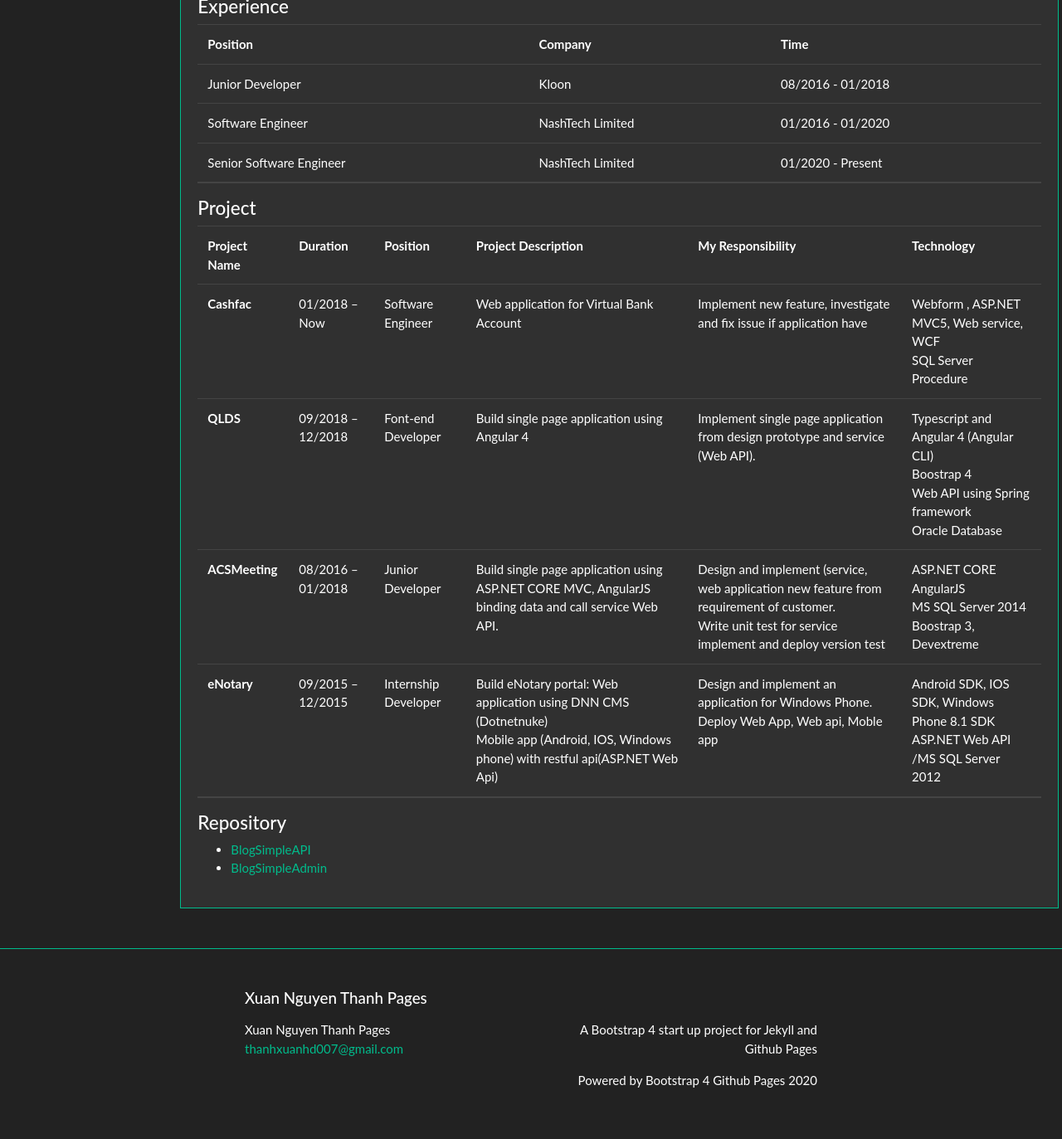
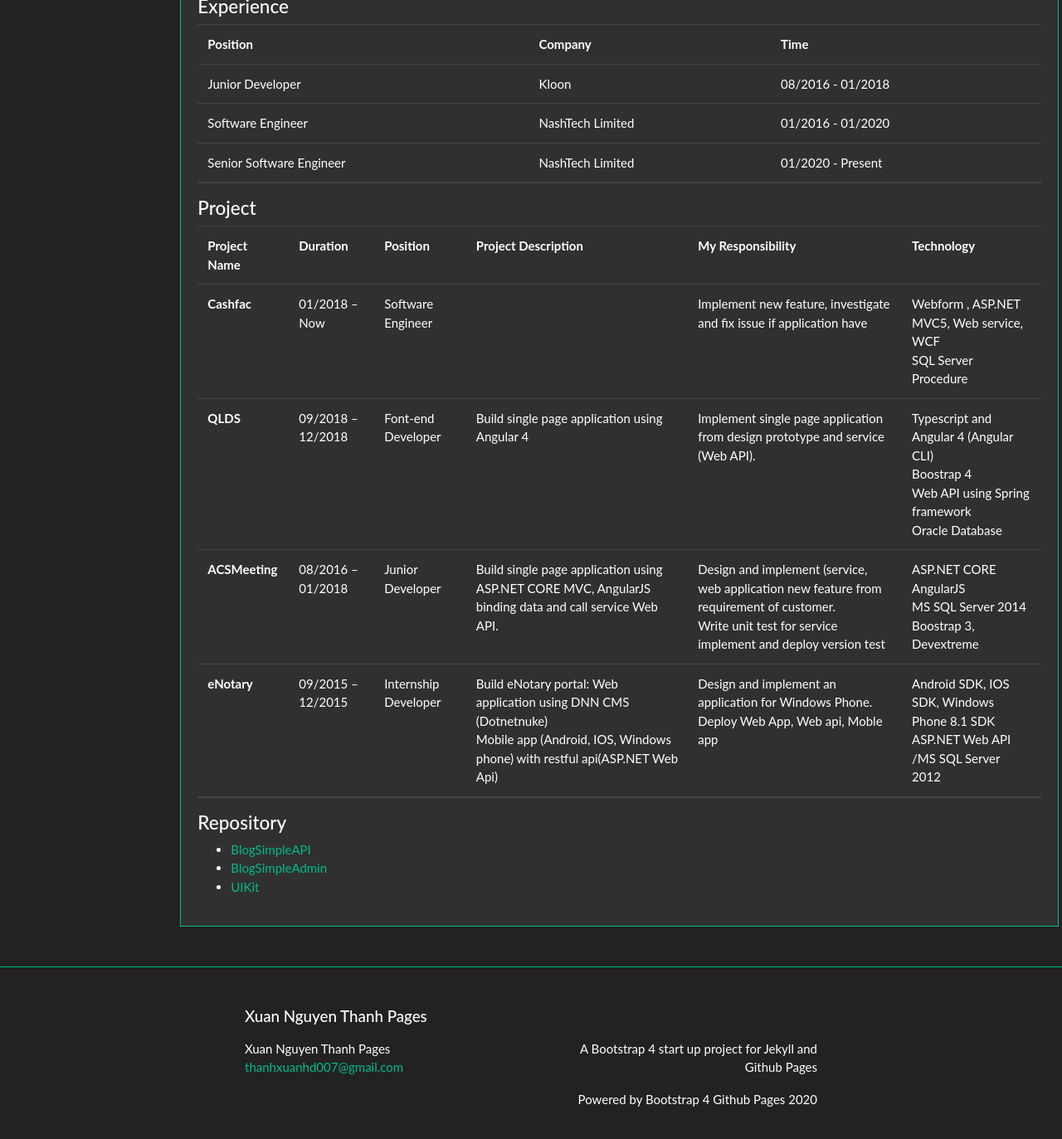
Before and after one commit to thanhxuanhd/thanhxuanhd.github.io, a Jekyll site: the page built from index.md, in a window 1280 px wide and 1400 px high, scrolled down 774 px. Shown: the top 1373 px of the window at 83% size. Built offline with Jekyll 4.4.1, drawn with Linux system fonts in a browser that asks for light colours; our own code applies the rules of GitHub Pages for plain Markdown files.

```diff
--- a/index.md
+++ b/index.md
@@ -1,7 +1,7 @@
+##### My name is Xuan Nguyen Thanh
 
+##### Position: Software Engineer - 4 years’ experience
 
-##### My name is Xuan Nguyen Thanh
-##### Position: Software Engineer - 4 years’ experience
 ##### Location: Ha Noi - Viet Nam
 
 #### Personal Statement
@@ -9,39 +9,42 @@
 1. Over 3 years’ experience in software development as Developer using ASP.NET Webform, ASP.NET Core MVC, ASP.NET Core Web API, WCF Service(Windows Communication Foundation)
 
 2. Knowledge about .Net technology, including: ASP.Net MVC5, ASP.NET Core using Entity
-framework code first
+   framework code first
 
 3. Knowledge about Html, Javascript, CSS, AngularJS, Angular 2, Angular 4 build single page application
 
 #### Education and Qualifications:
+
 - 2011 - 2016: **Viet Nam National University of Agriculture(VNUA) Information Technology – GPA 2.59**
 
 #### Technical Skills
 
-Skills                  |                        |
----------------------   | ---------------------
-OS                      | Windows Server 2012/2014/2016/2019
-Languages               | C#, Typescript, HTML, CSS, Javascript
-Databases               | MS Access, MySQL, Microsoft SQL Server 2005/2008/2012/2014/2016
-Packages and Frameworks | ASP.NET, ASP.NET Core, Blazor, Angular JS, Angular 2 – 4 – 6 – 8 - 9, DevExtreme
+| Skills                  |                                                                                  |
+| ----------------------- | -------------------------------------------------------------------------------- |
+| OS                      | Windows Server 2012/2014/2016/2019                                               |
+| Languages               | C#, Typescript, HTML, CSS, Javascript                                            |
+| Databases               | MS Access, MySQL, Microsoft SQL Server 2005/2008/2012/2014/2016                  |
+| Packages and Frameworks | ASP.NET, ASP.NET Core, Blazor, Angular JS, Angular 2 – 4 – 6 – 8 - 9, DevExtreme |
 
 #### Experience
 
-| Position | Company | Time |
-------------- | ------------- | -------------
-Junior Developer | Kloon | 08/2016 - 01/2018
-Software Engineer | NashTech Limited | 01/2016 - 01/2020
-Senior Software Engineer|  NashTech Limited | 01/2020 - Present
+| Position                 | Company          | Time              |
+| ------------------------ | ---------------- | ----------------- |
+| Junior Developer         | Kloon            | 08/2016 - 01/2018 |
+| Software Engineer        | NashTech Limited | 01/2016 - 01/2020 |
+| Senior Software Engineer | NashTech Limited | 01/2020 - Present |
 
 #### Project
 
- Project Name | Duration | Position | Project Description | My Responsibility| Technology
-------------- |  ------------- | ------------- | ------------- | ------------- | -------------
-**Cashfac** | 01/2018 – Now | Software Engineer | Web application for Virtual Bank Account | Implement new feature, investigate and fix issue if application have | Webform , ASP.NET MVC5, Web service, WCF <br> SQL Server Procedure |
-**QLDS** | 09/2018 – 12/2018 | Font-end Developer | Build single page application using Angular 4 | Implement single page application from design prototype and service (Web API). | Typescript and Angular 4 (Angular CLI) <br> Boostrap 4 <br> Web API using Spring framework <br> Oracle Database |
-**ACSMeeting**| 08/2016 – 01/2018 | Junior Developer | Build single page application using ASP.NET CORE MVC, AngularJS binding data and call service Web API.| Design and implement (service, web application new feature from requirement of customer. <br> Write unit test for service implement and deploy version test | ASP.NET CORE <br> AngularJS <br> MS SQL Server 2014 <br>Boostrap 3, Devextreme
-**eNotary** | 09/2015 – 12/2015 | Internship Developer | Build eNotary portal: Web application using DNN CMS (Dotnetnuke) <br> Mobile app (Android, IOS, Windows phone) with restful api(ASP.NET Web Api) | Design and implement an application for Windows Phone. Deploy Web App, Web api, Moble app |Android SDK, IOS SDK, Windows Phone 8.1 SDK <br> ASP.NET Web API /MS SQL Server 2012
+| Project Name   | Duration          | Position             | Project Description                                                                                                                              | My Responsibility                                                                                                                                           | Technology                                                                                                      |
+| -------------- | ----------------- | -------------------- | ------------------------------------------------------------------------------------------------------------------------------------------------ | ----------------------------------------------------------------------------------------------------------------------------------------------------------- | --------------------------------------------------------------------------------------------------------------- |
+| **Cashfac**    | 01/2018 – Now     | Software Engineer    |                                                                                                                                                  | Implement new feature, investigate and fix issue if application have                                                                                        | Webform , ASP.NET MVC5, Web service, WCF <br> SQL Server Procedure                                              |
+| **QLDS**       | 09/2018 – 12/2018 | Font-end Developer   | Build single page application using Angular 4                                                                                                    | Implement single page application from design prototype and service (Web API).                                                                              | Typescript and Angular 4 (Angular CLI) <br> Boostrap 4 <br> Web API using Spring framework <br> Oracle Database |
+| **ACSMeeting** | 08/2016 – 01/2018 | Junior Developer     | Build single page application using ASP.NET CORE MVC, AngularJS binding data and call service Web API.                                           | Design and implement (service, web application new feature from requirement of customer. <br> Write unit test for service implement and deploy version test | ASP.NET CORE <br> AngularJS <br> MS SQL Server 2014 <br>Boostrap 3, Devextreme                                  |
+| **eNotary**    | 09/2015 – 12/2015 | Internship Developer | Build eNotary portal: Web application using DNN CMS (Dotnetnuke) <br> Mobile app (Android, IOS, Windows phone) with restful api(ASP.NET Web Api) | Design and implement an application for Windows Phone. Deploy Web App, Web api, Moble app                                                                   | Android SDK, IOS SDK, Windows Phone 8.1 SDK <br> ASP.NET Web API /MS SQL Server 2012                            |
 
 #### Repository
- * [BlogSimpleAPI](https://github.com/thanhxuanhd/BlogSimpleAPI)
- * [BlogSimpleAdmin](https://github.com/thanhxuanhd/BlogSimpleAdmin)
+
+- [BlogSimpleAPI](https://github.com/thanhxuanhd/BlogSimpleAPI)
+- [BlogSimpleAdmin](https://github.com/thanhxuanhd/BlogSimpleAdmin)
+- [UIKit](https://github.com/thanhxuanhd/UIKit)
```
